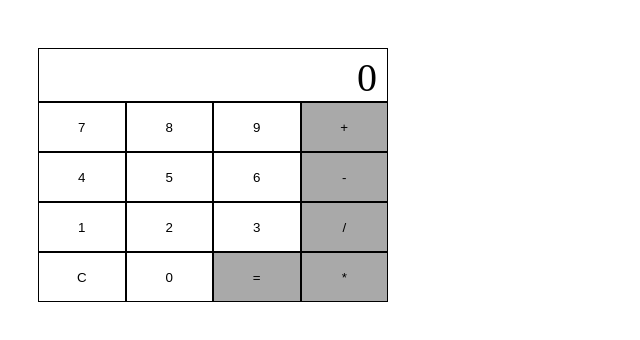
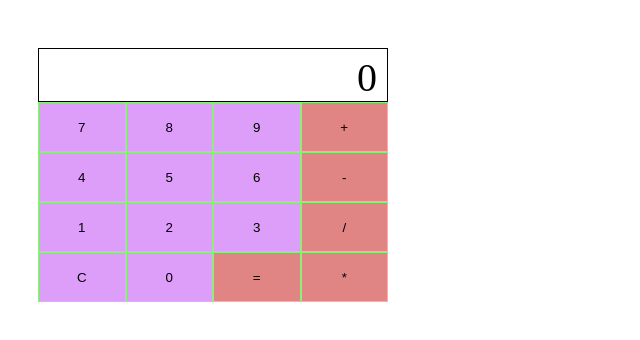
Before and after one commit to Pantajo/react, a plain HTML site: page index.html in a window 1280 px wide. Shown: the whole page, without its empty margins (0-640 px from the left). Drawn offline with nearby package versions, Linux system fonts and the light colour scheme.

Commit message:
change the color

```diff
--- a/index.html
+++ b/index.html
@@ -23,11 +23,11 @@
         }
         button{
             height: 50px;
-            background-color: white;
-            border: 1px solid black;
+            background-color: rgb(220, 158, 248);
+            border: 1px solid rgb(142, 238, 123);
         }
         button.operator{
-            background-color: darkgrey;
+            background-color: rgb(224, 132, 132);
         }
 
         #app{
```
